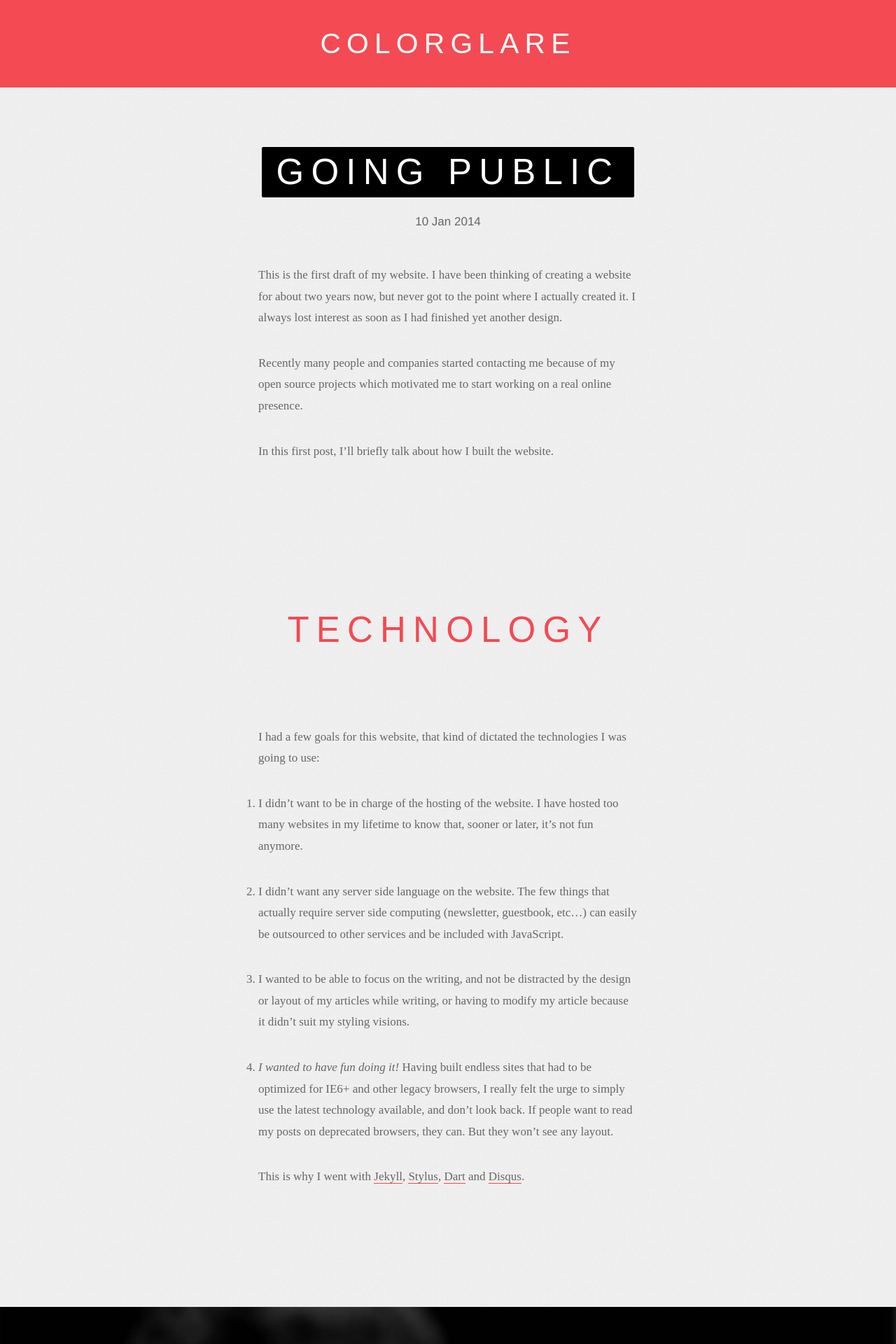
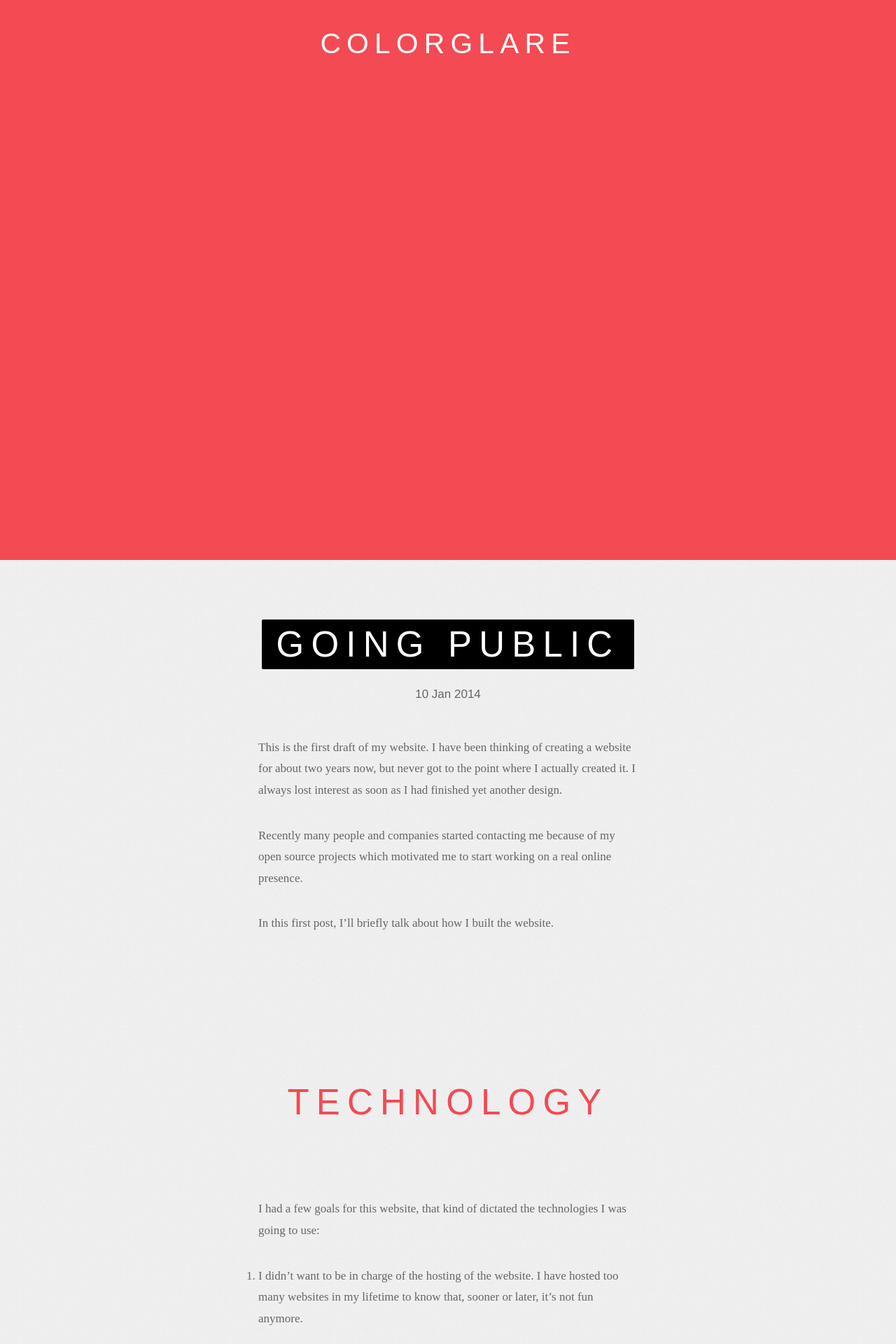
Before and after one commit to enyo/enyo.github.io, a Jekyll site: the page built from _posts/2014-01-09-going-public.md, in a window 1280 px wide. Shown: the top 1920 px of the page at 70% size. Built offline with Jekyll 4.4.1, drawn with Linux system fonts in a browser that asks for light colours; Markdown is read by kramdown in place of the engine named in the settings; comment, search, counter and statistics services are not loaded.

Commit message:
Setting a random height now before JS is loaded.

```diff
--- a/_css-source/header.styl
+++ b/_css-source/header.styl
@@ -12,6 +12,9 @@ body > header
   color white
   text-align center
   padding 2em 0
+
+  height 800px // Just setting a random height before JS kicks in.
+
   h1
     font-size 2.4em
     // The wraping is done by the <br> in the middle of the header
--- a/css/main.css
+++ b/css/main.css
@@ -319,6 +319,7 @@ body > header {
   color: #fff;
   text-align: center;
   padding: 2em 0;
+  height: 800px;
 }
 body > header h1 {
   font-size: 2.4em;
```
